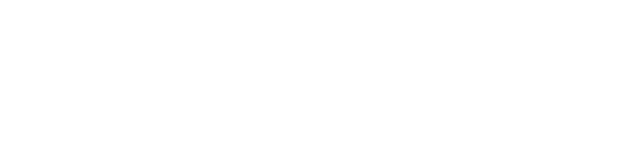
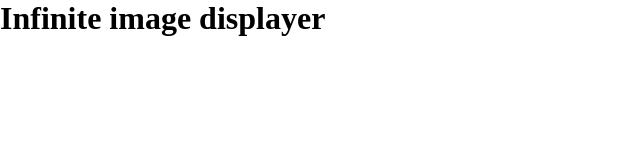
Before and after one commit to ejos4/Infinte-image-displayer, a plain HTML site: page index.html in a window 1280 px wide. Shown: the whole page, without its empty margins (0-640 px from the left). Drawn offline with Linux system fonts and the light colour scheme.

Commit message:
Little correction of the init project

```diff
--- a/index.html
+++ b/index.html
@@ -4,11 +4,17 @@
     <meta charset="UTF-8">
     <meta http-equiv="X-UA-Compatible" content="IE=edge">
     <meta name="viewport" content="width=device-width, initial-scale=1.0">
-    <title>Infine image displayer</title>
+    <title>Infinite image displayer</title>
     <link rel="stylesheet" href="style.css">
 </head>
 <body>
 
+    <h1>Infinite image displayer</h1>
+
+    <div class="container">
+
+    </div>
+
     <script src="script.js"></script>
 </body>
 </html>
```
